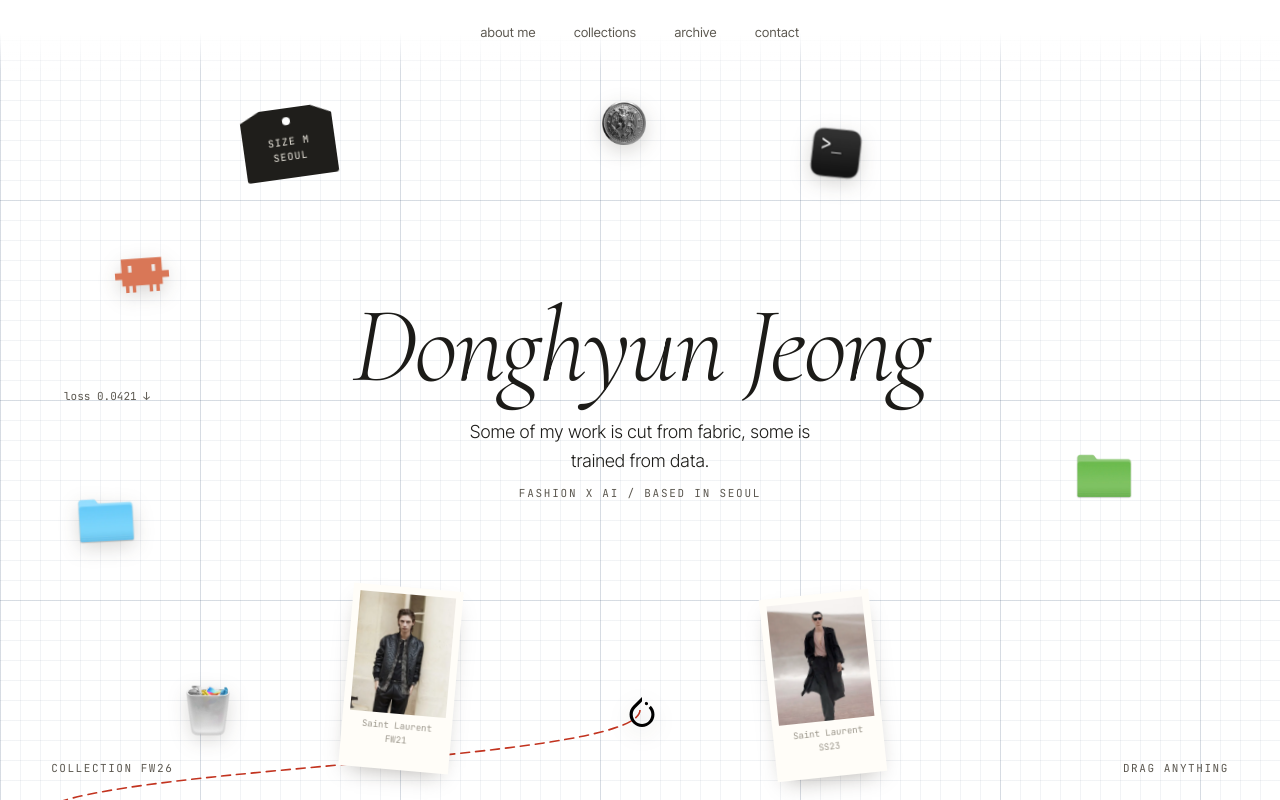
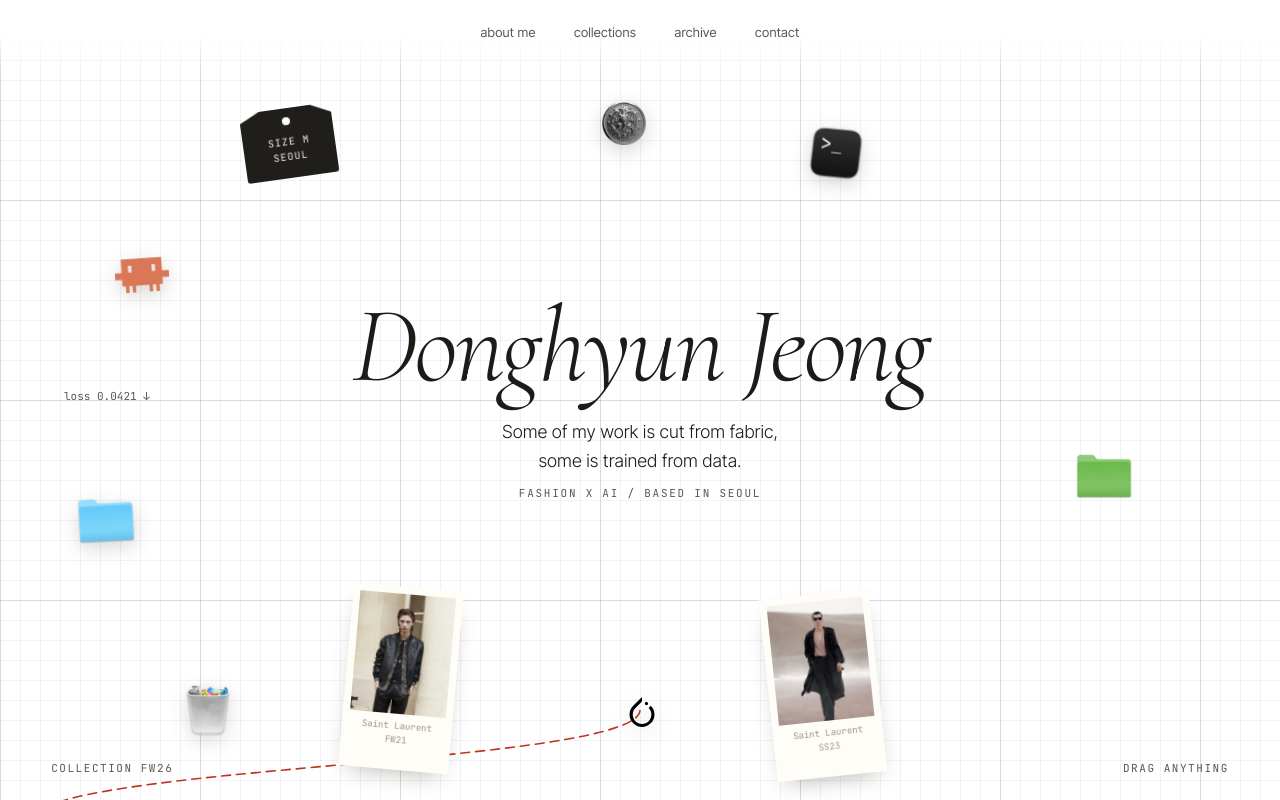
Before and after one commit to jdh4601/jdh4601.github.io, a React (Vite) app: page / in a window 1280 px wide. Shown: the top 800 px of the page. Built offline with nearby package versions, Linux system fonts and the light colour scheme.

Commit message:
style(landing): fix tagline line break and sync link preview text
Co-Authored-By: Claude Opus 5.5 <noreply@anthropic.com>

```diff
--- a/index.html
+++ b/index.html
@@ -6,7 +6,7 @@
     <title>Donghyun Jeong</title>
     <meta name="description" content="Donghyun Jeong. Fashion x AI, based in Seoul." />
     <meta property="og:title" content="Donghyun Jeong" />
-    <meta property="og:description" content="I make patterns. Some are cut from fabric, some are trained from data." />
+    <meta property="og:description" content="Some of my work is cut from fabric, some is trained from data." />
     <meta property="og:type" content="website" />
     <meta property="og:url" content="https://jdh4601.github.io/" />
     <meta property="og:image" content="https://jdh4601.github.io/og-image.jpg" />
--- a/src/components/Landing/Landing.css
+++ b/src/components/Landing/Landing.css
@@ -45,7 +45,8 @@
 }
 
 .landing__tagline {
-  max-width: 34ch;
+  /* The line break lives in the data; keep it and never wrap mid-line. */
+  white-space: pre;
   margin-top: 22px;
   font-size: clamp(15px, 1.4vw, 18px);
   font-weight: 300;
--- a/src/data/profile.ts
+++ b/src/data/profile.ts
@@ -2,7 +2,7 @@ export type BioPart = string | { text: string; href: string }
 
 export const PROFILE = {
   name: 'Donghyun Jeong',
-  tagline: 'Some of my work is cut from fabric, some is trained from data.',
+  tagline: 'Some of my work is cut from fabric,\nsome is trained from data.',
   descriptor: 'Fashion x AI / based in Seoul',
   email: 'donghyun.jeong.main@gmail.com',
   photo: '/img/profile.webp',
```
